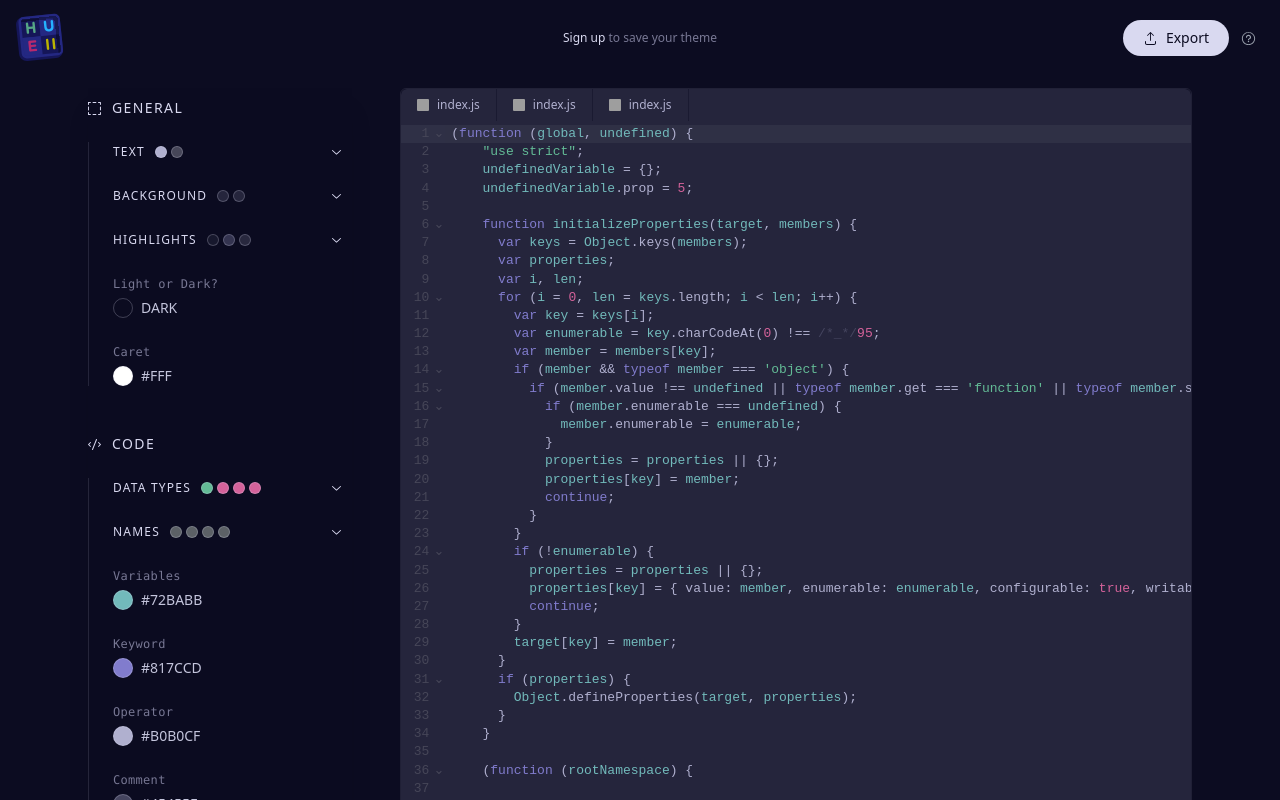
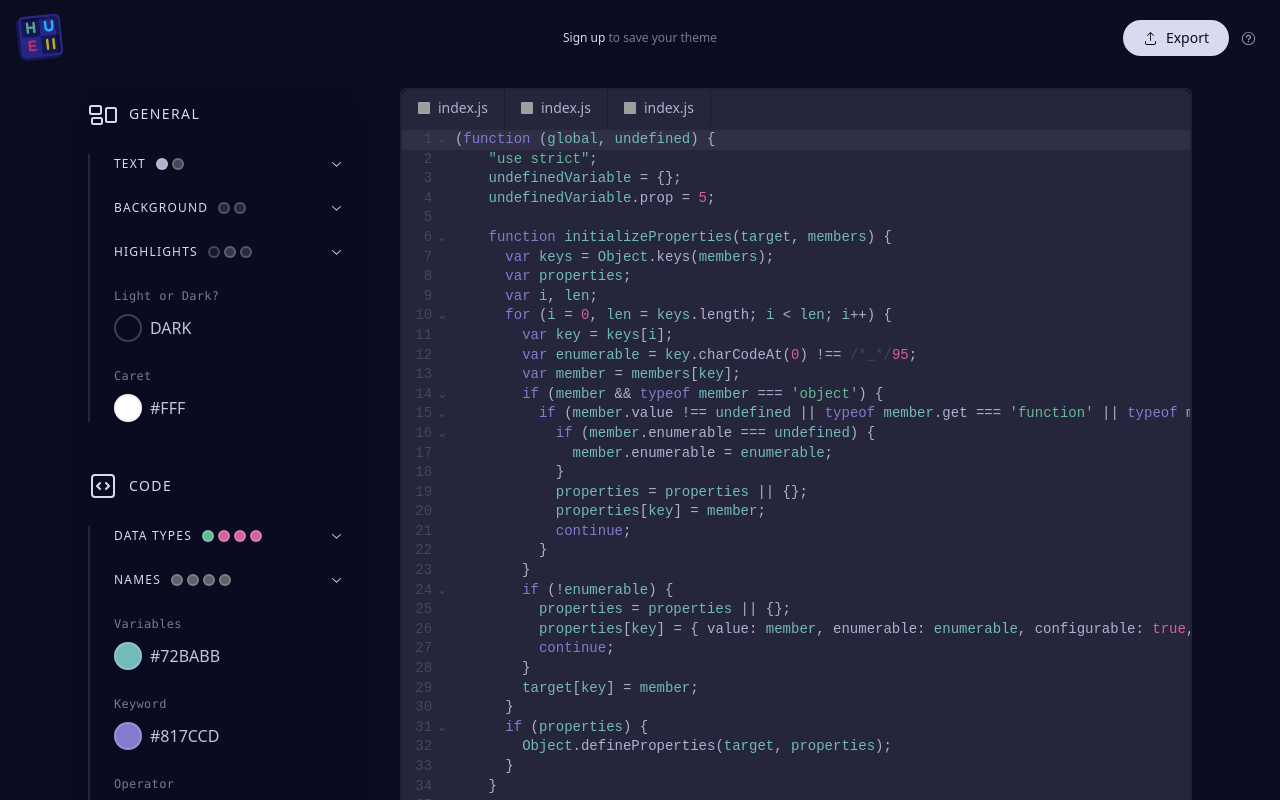
Before and after one commit to maxgeor/hueii, a Next.js app: page /sandbox in a window 1280 px wide. Shown: the top 800 px of the page. Built offline with nearby package versions, Linux system fonts and the light colour scheme; grey boxes are pictures that could not be loaded; a web font is replaced by a local one.

Commit message:
Fat layout

```diff
--- a/app/sandbox/page.js
+++ b/app/sandbox/page.js
@@ -7,6 +7,7 @@ import { useState } from 'react'
 import { tags as t } from '@lezer/highlight';
 import { createTheme } from '@uiw/codemirror-themes';
 import { GroupIcon, CodeIcon, EnterFullScreenIcon, ExitFullScreenIcon } from '@radix-ui/react-icons'
+import { WindowIcon, RectangleGroupIcon, CodeBracketIcon, CodeBracketSquareIcon } from '@heroicons/react/24/outline'
 import StyleGroup from '../../components/StyleGroup';
 import Style from '../../components/Style';
 
@@ -84,7 +85,7 @@ export default function SandboxPage() {
   });
 
   const styles = [
-    { group: 'General', icon: <GroupIcon className='shrink-0'/>, isSubgroup: false, items: [
+    { group: 'General', icon: <RectangleGroupIcon className='h-8 w-8 shrink-0'/>, isSubgroup: false, items: [
       { group: 'Text', isSubgroup: true, items: [
         { name: 'Foreground', color: foreground, setColor: setForeground },
         { name: 'Gutter Foreground', color: gutterForeground, setColor: setGutterForeground }
@@ -101,7 +102,7 @@ export default function SandboxPage() {
       { name: 'Light or Dark?', color: lightOrDark, setColor: setLightOrDark },
       { name: 'Caret', color: caret, setColor: setCaret },
     ] },
-    { group: 'Code', icon: <CodeIcon className='shrink-0'/>, isSubgroup: false, items: [
+    { group: 'Code', icon: <CodeBracketSquareIcon className='h-8 w-8 shrink-0'/>, isSubgroup: false, items: [
       { group: 'Data Types', icon: null, isSubgroup: true, items: [
         { name: 'String', color: string, setColor: setString, fontable: false, bolded: false, italicized: false },
         { name: 'Number', color: number, setColor: setNumber, fontable: false, bolded: false, italicized: false },
@@ -158,7 +159,7 @@ export default function SandboxPage() {
     <>
     <div className='relative md:flex gap-x-12 w-full md:px-6 mt-2 md:mt-3'>
       <div className={`
-        md:w-1/3 lg:w-1/4 overflow-y-scroll shadow-xl absolute md:static bottom-1.5 z-20 p-5 md:p-0 md:pt-2.5 bg-black/90 backdrop-blur md:h-auto rounded-xl md:rounded-none border border-white/20 md:border-none
+        md:w-1/3 lg:w-1/4 overflow-y-scroll shadow-xl absolute md:static bottom-1.5 z-20 p-5 md:p-0 md:pt-2.5 bg-black/90 backdrop-blur md:h-auto rounded-xl md:rounded-none border-2 border-white/20 md:border-none
         ${colorEditorExpanded ? 'h-full top-1.5 left-1.5 right-1.5 bottom-1.5' : 'h-[calc(100vh/3)] bottom-1.5 left-1.5 right-1.5'}
       `}>
         <div className='relative flex flex-col gap-y-12'>
@@ -171,10 +172,10 @@ export default function SandboxPage() {
           </button>
         </div>
       </div>
-      <div className='overflow-y-scroll w-full md:w-2/3 lg:w-3/4 border border-white/10 md:rounded-md'>
+      <div className='overflow-y-scroll w-full md:w-2/3 lg:w-3/4 border-2 border-white/10 md:rounded-md'>
         <div
           style={{ backgroundColor: background, color: foreground }}
-          className='text-xs flex md:rounded-t-md'
+          className='text-sm flex md:rounded-t-md'
         >
           <div className={`border-r border-r-black/40 border-b-white flex justify-center items-center gap-x-2 p-2 px-4  rounded-tl-md`}>
             <img className='w-3 h-3 rounded-[1px]' src="https://cdn.jsdelivr.net/gh/devicons/devicon/icons/javascript/javascript-plain.svg" />
@@ -196,7 +197,7 @@ export default function SandboxPage() {
             theme={theme}
             extensions={extensions}
             onChange={onChange}
-            className='w-full font-mono'
+            className='w-full font-mono text-sm'
             value={`(function (global, undefined) {
     "use strict";
     undefinedVariable = {};
--- a/components/ColorBadge.jsx
+++ b/components/ColorBadge.jsx
@@ -6,7 +6,7 @@ export default function ColorBadge({
   preview = false
 }) {
   const styles = { backgroundColor: color }
-  const classes = 'shrink-0 border border-box border-white/[25%] rounded-full z-10'
+  const classes = 'shrink-0 border-2 border-box border-white/[25%] rounded-full z-10'
 
   return (
     preview ? (
@@ -28,7 +28,7 @@ export default function ColorBadge({
           htmlFor='picker'
           style={styles}
           onClick={showPicker}
-          className={`${classes} h-5 w-5 hover:border-white focus:border-white hover:scale-[108%] focus:scale-[108%] focus:outline-none`}
+          className={`${classes} h-7 w-7 hover:border-white focus:border-white hover:scale-[108%] focus:scale-[108%] focus:outline-none`}
         ></button>
       </>
     )
--- a/components/ColorField.jsx
+++ b/components/ColorField.jsx
@@ -17,8 +17,8 @@ export default function ColorField({ color, setColor }) {
   }
 
   return (
-    <div className='-ml-1 -mb-1'>
-      <div className='group flex items-center gap-x-1 w-fit bg-transparent hover:bg-gray-800 focus:bg-gray-800 focus-within:bg-gray-800 focus-within:ring-1 focus-within:ring-gray-600 rounded-full p-1'>
+    <div className='-ml-2 -mb-2'>
+      <div className='group flex items-center gap-x-1 p-2 w-min bg-transparent hover:bg-gray-800 focus:bg-gray-800 focus-within:bg-gray-800 focus-within:ring-2 focus-within:ring-gray-500 rounded-full '>
         <ColorBadge
           color={color}
           pickerRef={picker}
@@ -29,7 +29,7 @@ export default function ColorField({ color, setColor }) {
           id='hex'
           type='text'
           value={color.toUpperCase()}
-          className='w-fit text-sm text-gray-100 pl-1 leading-5 bg-inherit rounded-r-full focus:outline-none'
+          className='w-fit text-md text-gray-100 pl-1 leading-5 bg-inherit rounded-r-full focus:outline-none'
           onPaste={e => handleChange(e)}
           onChange={e => handleChange(e)}
           onClick={e => e.target.select()}
--- a/components/StyleGroup.jsx
+++ b/components/StyleGroup.jsx
@@ -13,7 +13,7 @@ export default function StyleGroup({
   const StyleList = ({ children: c }) => (
     <section className={`
       flex flex-col space-y-6 border-box border-white/[13%]
-      ${isSubgroup ? 'mt-5 pl-6 border-box border-l' : 'md:pl-6 md:border-l'}
+      ${isSubgroup ? 'mt-5 pl-6 border-box border-l-2' : 'md:pl-6 md:border-l-2'}
     `}>
       {c}
     </section>
@@ -24,7 +24,7 @@ export default function StyleGroup({
       {isSubgroup ? (
         <div className='flex flex-col my-0.5'>
           <button
-            className='group overflow-visible flex justify-between items-center p-2 pl-3 hover:bg-gray-800 focus:bg-gray-800 focus:ring-1 focus:ring-gray-600 focus:outline-none rounded-full -mt-2 -ml-3 -mb-2'
+            className='group overflow-visible flex justify-between items-center p-2 pl-3 hover:bg-gray-800 focus:bg-gray-800 focus:ring-2 focus:ring-gray-500 focus:outline-none rounded-full -mt-2 -ml-3 -mb-2'
             onClick={() => setOpen(!open)}
           >
             <div className="flex items-center gap-x-2.5 w-full">
--- a/package.json
+++ b/package.json
@@ -10,6 +10,7 @@
   },
   "dependencies": {
     "@codemirror/lang-javascript": "^6.1.1",
+    "@heroicons/react": "^2.0.13",
     "@lezer/highlight": "^1.1.2",
     "@next/font": "^13.0.2",
     "@radix-ui/react-accordion": "^1.0.1",
```
Also changed, not shown: 1 other file (tests, documents, lock files or other folders).
